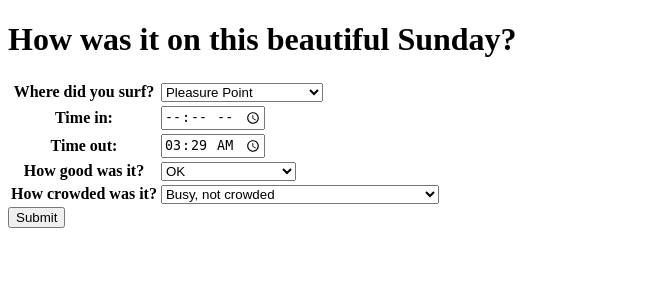
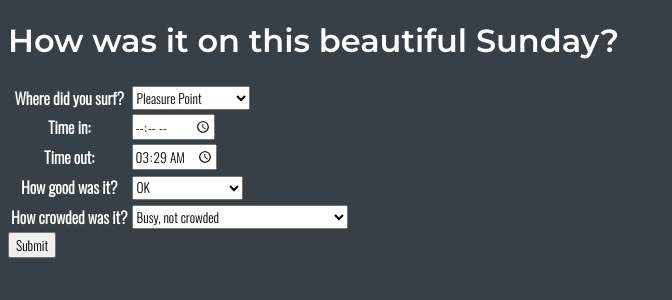
Before and after one commit to kremerica/surfiq, a Django app: page /surfinfo/ in a window 1280 px wide. Shown: the top 300 px of the page, without its empty margins (0-672 px from the left). Run offline with Django 3.2, Linux system fonts and the light colour scheme; parts of the project's set-up code (start-up, migrations or seed data) failed here and were passed over.

Commit message:
Put the "cruft" back in, turns out it was important
Also added some basic styling, will need to tune that A LOT

```diff
--- a/mysite/settings.py
+++ b/mysite/settings.py
@@ -124,6 +124,8 @@ USE_TZ = True
 STATICFILES_STORAGE = 'whitenoise.storage.CompressedManifestStaticFilesStorage'
 
 PROJECT_ROOT = os.path.dirname(os.path.abspath(__file__))
+STATIC_URL = '/static/'
+STATIC_ROOT = os.path.join(PROJECT_ROOT, 'static')
 
 # activate django-heroku
 django_heroku.settings(locals())
--- /dev/null
+++ b/surfinfo/static/surfinfo/style.css
@@ -0,0 +1,20 @@
+@import url('https://fonts.googleapis.com/css2?family=Montserrat:wght@600&family=Open+Sans+Condensed:wght@300&family=Oswald:wght@300&display=swap');
+
+body {
+    background-color: #384047;
+}
+* {
+    font-family: 'Oswald', sans-serif;
+    color: white;
+}
+
+h1, h2, h3, h4, h5, h6 {
+    font-family: 'Montserrat', sans-serif;
+}
+
+input, select, option {
+    color: black;
+}
+.button {
+    color: black;
+}
--- a/surfinfo/templates/surfinfo/sessionform.html
+++ b/surfinfo/templates/surfinfo/sessionform.html
@@ -1,8 +1,10 @@
+{% load static %}
 <!DOCTYPE html>
 <html lang="en">
 <head>
     <meta charset="UTF-8">
     <title>I EAT SURF SESSIONS</title>
+    <link rel="stylesheet" type="text/css" href="{% static 'surfinfo/style.css' %}">
 </head>
 <body>
     <h1 id="greeting">How was it on this beautiful </h1>
--- a/surfinfo/templates/surfinfo/sessionthankyou.html
+++ b/surfinfo/templates/surfinfo/sessionthankyou.html
@@ -1,9 +1,11 @@
 {% load tz %}
+{% load static %}
 <!DOCTYPE html>
 <html>
   <head>
     <meta charset="utf-8">
     <title>OM NOM NOM NOM</title>
+    <link rel="stylesheet" type="text/css" href="{% static 'surfinfo/style.css' %}">
   </head>
   <body>
     {% if surfsession %}
--- a/surfinfo/templates/surfinfo/spotthankyou.html
+++ b/surfinfo/templates/surfinfo/spotthankyou.html
@@ -1,8 +1,10 @@
+{% load static %}
 <!DOCTYPE html>
 <html lang="en">
 <head>
     <meta charset="UTF-8">
     <title>TASTY</title>
+    <link rel="stylesheet" type="text/css" href="{% static 'surfinfo/style.css' %}">
 </head>
 <body>
     <h1>Thanks bro</h1>
--- a/surfinfo/templates/surfinfo/surfspotform.html
+++ b/surfinfo/templates/surfinfo/surfspotform.html
@@ -1,8 +1,10 @@
+{% load static %}
 <!DOCTYPE html>
 <html lang="en">
 <head>
     <meta charset="UTF-8">
     <title>I EAT SURF SPOTS</title>
+    <link rel="stylesheet" type="text/css" href="{% static 'surfinfo/style.css' %}">
 </head>
 <body>
     <h1 id="greeting">Request a spot, we'll add it ASAP</h1>
```
Also changed, not shown: db.sqlite3.
